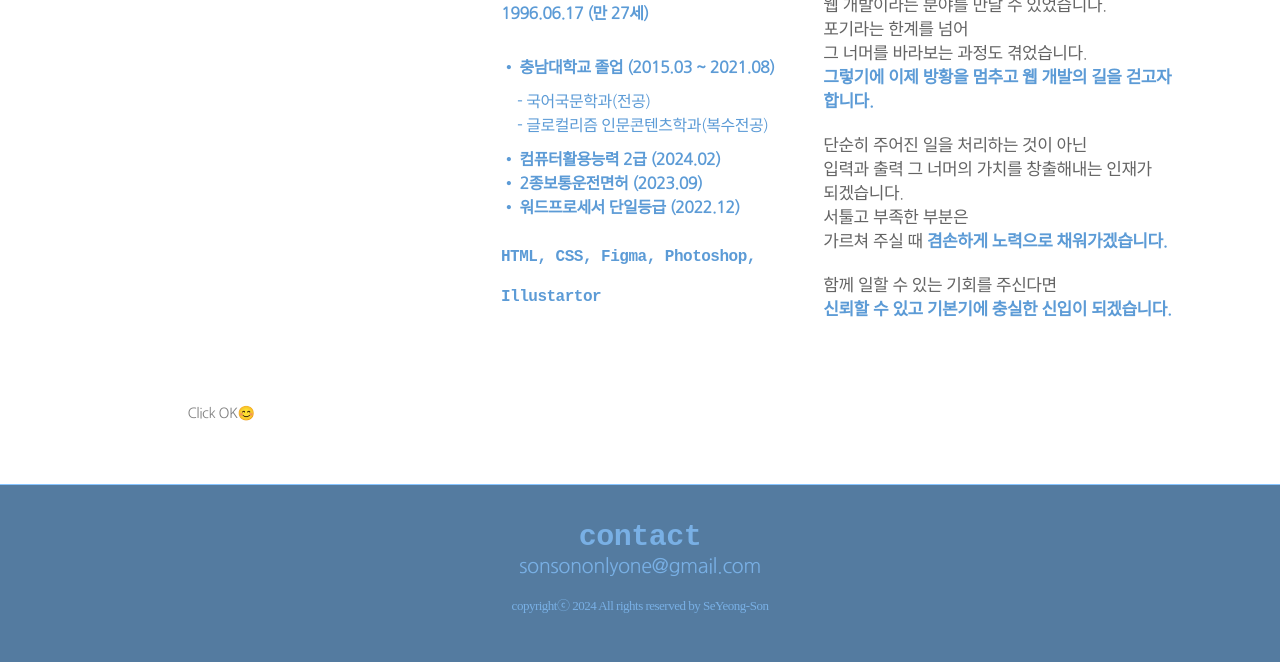
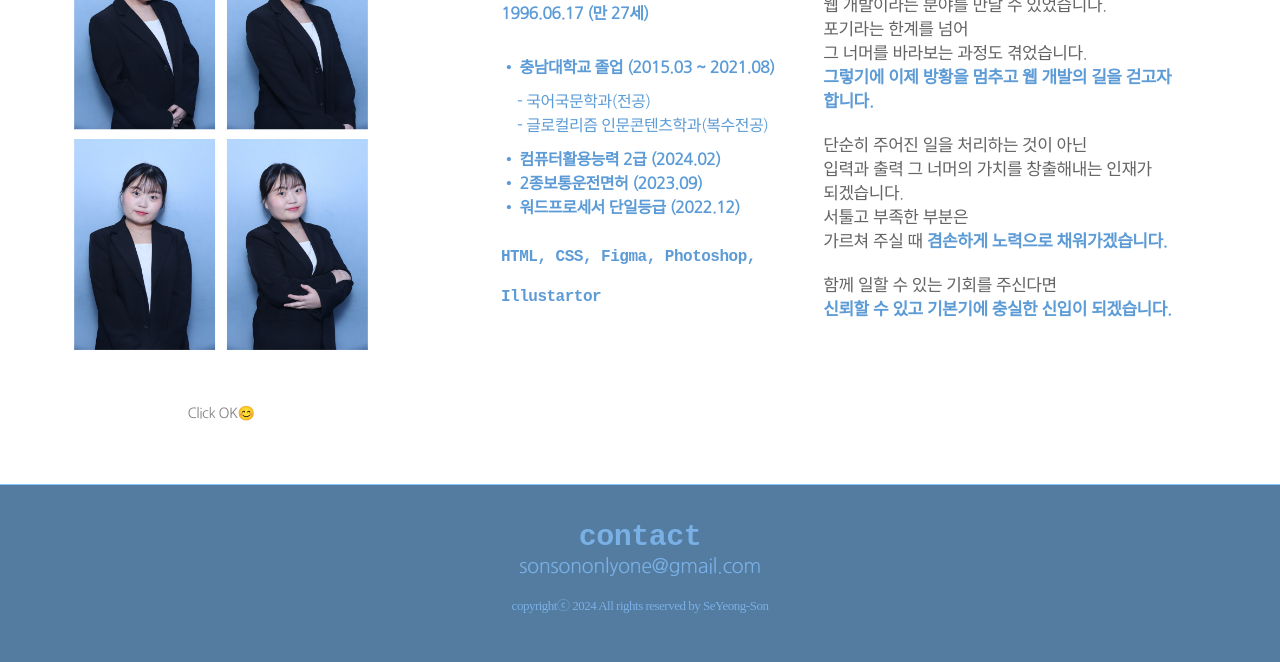
Before and after one commit to marapofol/submit-pofol, a plain HTML site: page index.html in a window 1280 px wide. Shown: the part 465-1127 px from the top of the page. Drawn offline with nearby package versions, Linux system fonts and the light colour scheme; the site is published under a folder, as on GitHub Pages, so addresses that start at the root find nothing; a web font is replaced by a local one.

Commit message:
css background img 경로 수정(맨 앞 슬래시-/- 삭제)

```diff
--- a/css/style.css
+++ b/css/style.css
@@ -220,7 +220,7 @@ body {
   display: block;
   width: 400px;
   height: 600px;
-  background: url(/../img/album_HG002MAB77d_output.jpg) no-repeat 50% 50%;
+  background: url(../img/album_HG002MAB77d_output.jpg) no-repeat 50% 50%;
   background-size: 80%;
   transition: all 0.3s ease-in;
 }
```
